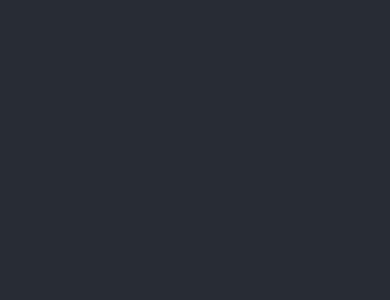
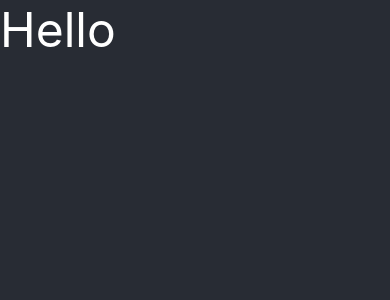
Before and after one commit to chairoel/first-project-react-native, a React Native app: screen / in a window 390 px wide. Shown: the top 300 px of the page. Built offline with nearby package versions, Linux system fonts and the light colour scheme.

Commit message:
setup touchable opacity

```diff
--- a/App.js
+++ b/App.js
@@ -1,10 +1,14 @@
 import React, {useState, useEffect} from 'react';
-import {StatusBar, View} from 'react-native';
+import {StatusBar, Text, TouchableOpacity, View} from 'react-native';
 
 const App = () => {
   return (
     <View style={{flex: 1, backgroundColor: '#282c34'}}>
       <StatusBar backgroundColor={'#282c34'} barStyle={'light-content'} />
+
+      <TouchableOpacity>
+        <Text style={{fontSize: 48, color: 'white'}}>Hello</Text>
+      </TouchableOpacity>
     </View>
   );
 };
```
